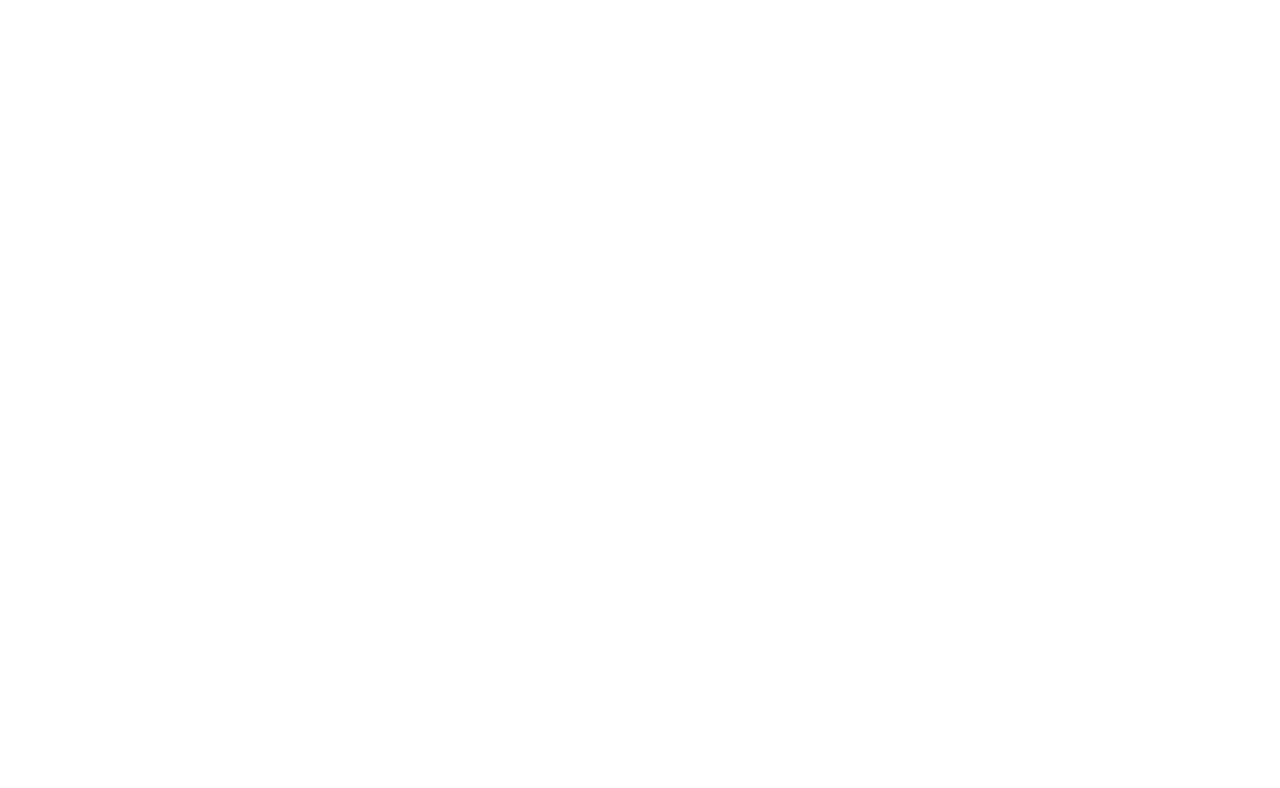
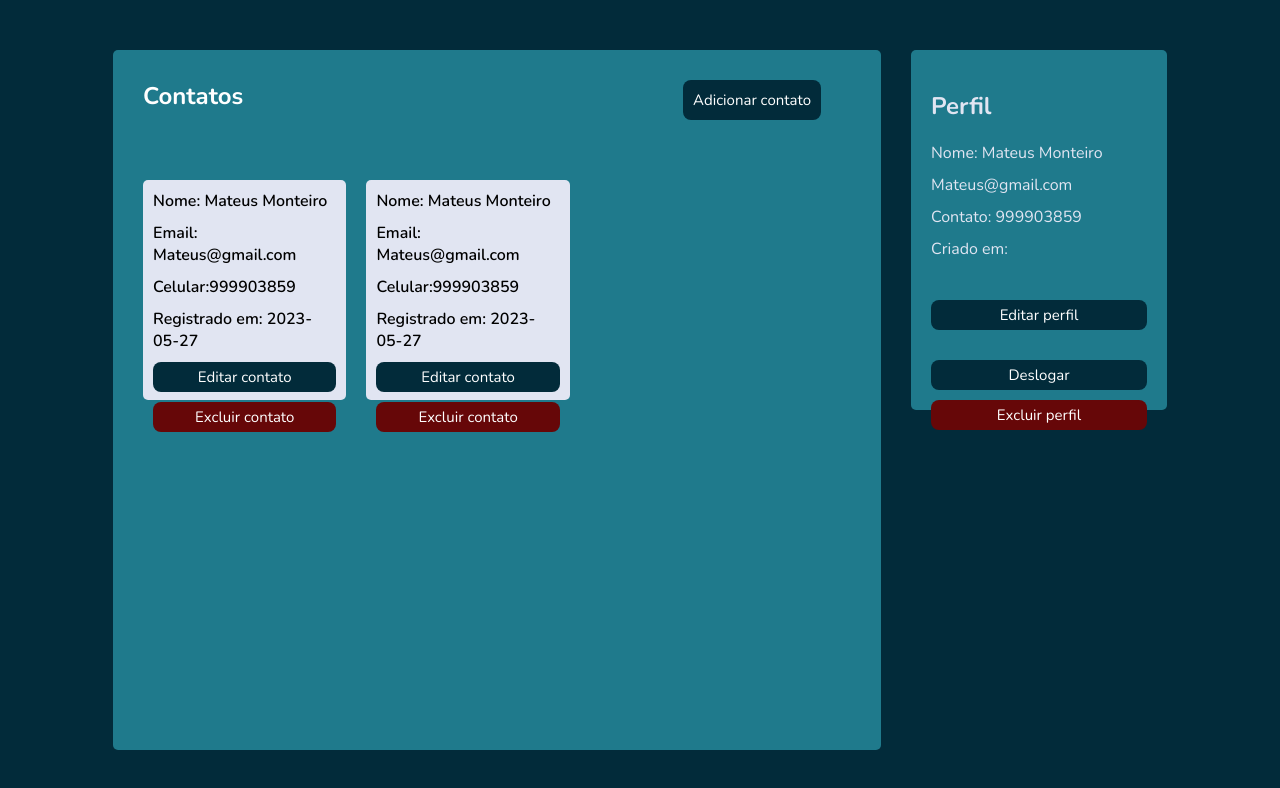
Before and after one commit to Mateus-Mont/project-full-stack-front, a React (Create React App) app: page /dashBoard in a window 1280 px wide. Before the commit this address had no page. Shown: the top 788 px of the page. Built offline with nearby package versions, Linux system fonts and the light colour scheme.

Commit message:
feat: style dashBoard

```diff
--- a/src/components/button/style.ts
+++ b/src/components/button/style.ts
@@ -20,6 +20,69 @@ export const StyledButton = styled.button<iStyledButtonProps>`
             background-colo;
         }
         `;
+      case "addContact":
+        return css`
+          background-color: var(--color-primary);
+          color: var(--color-white);
+          border-radius: var(--radius-1);
+          padding: 10px;
+          font-size: 15px;
+          border: none;
+        `;
+      case "editContact":
+        return css`
+          background-color: var(--color-primary);
+          color: var(--color-white);
+          border-radius: var(--radius-1);
+          padding: 5px;
+          font-size: 15px;
+          border: none;
+        `;
+      case "deleteContact":
+        return css`
+          background-color: var(--color-danger);
+          color: var(--color-white);
+          border-radius: var(--radius-1);
+          padding: 5px;
+          font-size: 15px;
+          border: none;
+          :hover {
+            background-color: #a4161a;
+          }
+        `;
+      case "editProfile":
+        return css`
+          background-color: var(--color-primary);
+          width: 100%;
+          color: var(--color-white);
+          border-radius: var(--radius-1);
+          padding: 5px;
+          font-size: 15px;
+          border: none;
+        `;
+      case "logoutProfile":
+        return css`
+          background-color: var(--color-primary);
+          color: var(--color-white);
+          border-radius: var(--radius-1);
+          padding: 5px;
+          font-size: 15px;
+          border: none;
+        `;
+
+      case "deleteProfile":
+        return css`
+          background-color: var(--color-danger);
+          color: var(--color-white);
+          border-radius: var(--radius-1);
+          width: 100%;
+          padding: 5px;
+          font-size: 15px;
+          border: none;
+          :hover {
+            background-color: #a4161a;
+          }
+        `;
     }
   }}
 `;
--- /dev/null
+++ b/src/components/listContacts/index.tsx
@@ -0,0 +1,19 @@
+import { Button } from "../button";
+import { StyledListContacts } from "./style";
+
+export const List = () => {
+  return (
+    <StyledListContacts>
+      <p>Nome: Mateus Monteiro</p>
+      <p>Email: Mateus@gmail.com</p>
+      <p>Celular:999903859</p>
+      <p>Registrado em: 2023-05-27</p>
+      <Button buttonVariation={"editContact"} type={"button"}>
+        Editar contato
+      </Button>
+      <Button buttonVariation={"deleteContact"} type={"button"}>
+        Excluir contato
+      </Button>
+    </StyledListContacts>
+  );
+};
--- /dev/null
+++ b/src/components/listContacts/style.ts
@@ -0,0 +1,14 @@
+import styled from "styled-components";
+
+export const StyledListContacts = styled.li`
+  height: 50%;
+  width: 30%;
+  border-radius: var(--radius-2);
+  background-color: var(--color-gray);
+  border: none;
+  display: flex;
+  flex-direction: column;
+  gap: 10px;
+  padding: 10px;
+  font-weight: 600;
+`;
--- /dev/null
+++ b/src/components/profile/index.tsx
@@ -0,0 +1,27 @@
+import { StyledContainerButtonProfile } from "./style";
+import { Button } from "../button";
+import { StyledContainProfile } from "./style";
+
+export const Profile = () => {
+  return (
+    <StyledContainProfile>
+      <p>Nome: Mateus Monteiro</p>
+      <p>Mateus@gmail.com</p>
+      <p>Contato: 999903859</p>
+      <p>Criado em:</p>
+      <StyledContainerButtonProfile>
+        <div>
+          <Button buttonVariation={"editProfile"} type={"button"}>
+            Editar perfil
+          </Button>
+        </div>
+        <Button buttonVariation={"logoutProfile"} type={"button"}>
+          Deslogar
+        </Button>
+        <Button buttonVariation={"deleteProfile"} type={"button"}>
+          Excluir perfil
+        </Button>
+      </StyledContainerButtonProfile>
+    </StyledContainProfile>
+  );
+};
--- /dev/null
+++ b/src/components/profile/style.ts
@@ -0,0 +1,24 @@
+import styled from "styled-components";
+
+export const StyledContainProfile = styled.div`
+  display: flex;
+  width: 100%;
+  flex-direction: column;
+  gap: 10px;
+  justify-content: space-between;
+`;
+
+export const StyledContainerButtonProfile = styled.div`
+padding-top: 30px;
+display: flex;
+flex-direction: column;
+justify-content: space-evenly;
+height: 100px;
+gap: 10px;
+
+
+div{
+  padding-bottom: 20px;
+}
+
+`;
--- a/src/globalStyle/index.ts
+++ b/src/globalStyle/index.ts
@@ -32,6 +32,7 @@ button{
     --color-background-modal:#3333;
 
     --color-failed:#E60000;
+    --color-danger: #660708;
     --color-sucess:#168821;
 
     --radius-1:8px;
--- /dev/null
+++ b/src/pages/dashBoard/index.tsx
@@ -0,0 +1,31 @@
+import { Button } from "../../components/button";
+import { List } from "../../components/listContacts";
+import { Profile } from "../../components/profile";
+import {
+  StyledContainerList,
+  StyledContainerProfile,
+  StyledMainDashBoard,
+} from "./style";
+
+export const DashBoard = ({ navigate }: any) => {
+  return (
+    <StyledMainDashBoard>
+      <section>
+        <header>
+          <h1>Contatos</h1>
+          <Button buttonVariation={"addContact"} type={"submit"}>
+            Adicionar contato
+          </Button>
+        </header>
+        <StyledContainerList>
+          <List />
+          <List />
+        </StyledContainerList>
+      </section>
+      <StyledContainerProfile>
+        <h2>Perfil</h2>
+        <Profile />
+      </StyledContainerProfile>
+    </StyledMainDashBoard>
+  );
+};
--- /dev/null
+++ b/src/pages/dashBoard/style.ts
@@ -0,0 +1,65 @@
+import styled from "styled-components";
+
+export const StyledMainDashBoard = styled.main`
+  background-color: var(--color-primary);
+  padding-top: 50px;
+  padding-bottom: 50px;
+  width: 100vw;
+  max-height: 100%;
+  height: 100vh;
+  display: flex;
+  gap: 30px;
+  justify-content: center;
+
+  section {
+    width: 60%;
+    background-color: var(--color-white);
+    height: 100%;
+    background-color: var(--color-secondary);
+    border-radius: var(--radius-2);
+    padding-right: 30px;
+
+    header {
+      padding: 30px;
+      display: flex;
+      justify-content: space-between;
+      h1 {
+        color: var(--color-white);
+      }
+    }
+  }
+`;
+
+export const StyledContainerList = styled.ul`
+  height: 500px;
+  width: 100%;
+  padding: 30px;
+  display: flex;
+  flex-wrap: wrap;
+  gap: 20px;
+  overflow-y: auto;
+  ::-webkit-scrollbar {
+    width: 12px;
+  }
+  ::-webkit-scrollbar-track {
+    background: var(--color-primary);
+  }
+
+  ::-webkit-scrollbar-thumb {
+    background-color: var(--color-secondary);
+    border-radius: 20px;
+    border: 3px solid var(--color-primary);
+  }
+`;
+
+export const StyledContainerProfile = styled.div`
+  width: 20%;
+  height: 360px;
+  padding: 20px;
+  display: flex;
+  flex-direction: column;
+  justify-content:space-evenly;
+  color: var(--color-gray);
+  background-color: var(--color-secondary);
+  border-radius: var(--radius-2);
+`;
--- a/src/routes/index.tsx
+++ b/src/routes/index.tsx
@@ -1,6 +1,7 @@
 import { Route, Routes, useNavigate } from "react-router-dom";
 import { Login } from "../pages/login";
 import { Register } from "../pages/register";
+import { DashBoard } from "../pages/dashBoard";
 
 export const RoutesMain = () => {
   const navigate = useNavigate();
@@ -9,6 +10,7 @@ export const RoutesMain = () => {
     <Routes>
       <Route path="/" element={<Login />} />
       <Route path="register" element={<Register navigate={navigate} />} />
+      <Route path="dashBoard" element={<DashBoard navigate={navigate} />} />
     </Routes>
   );
 };
```
